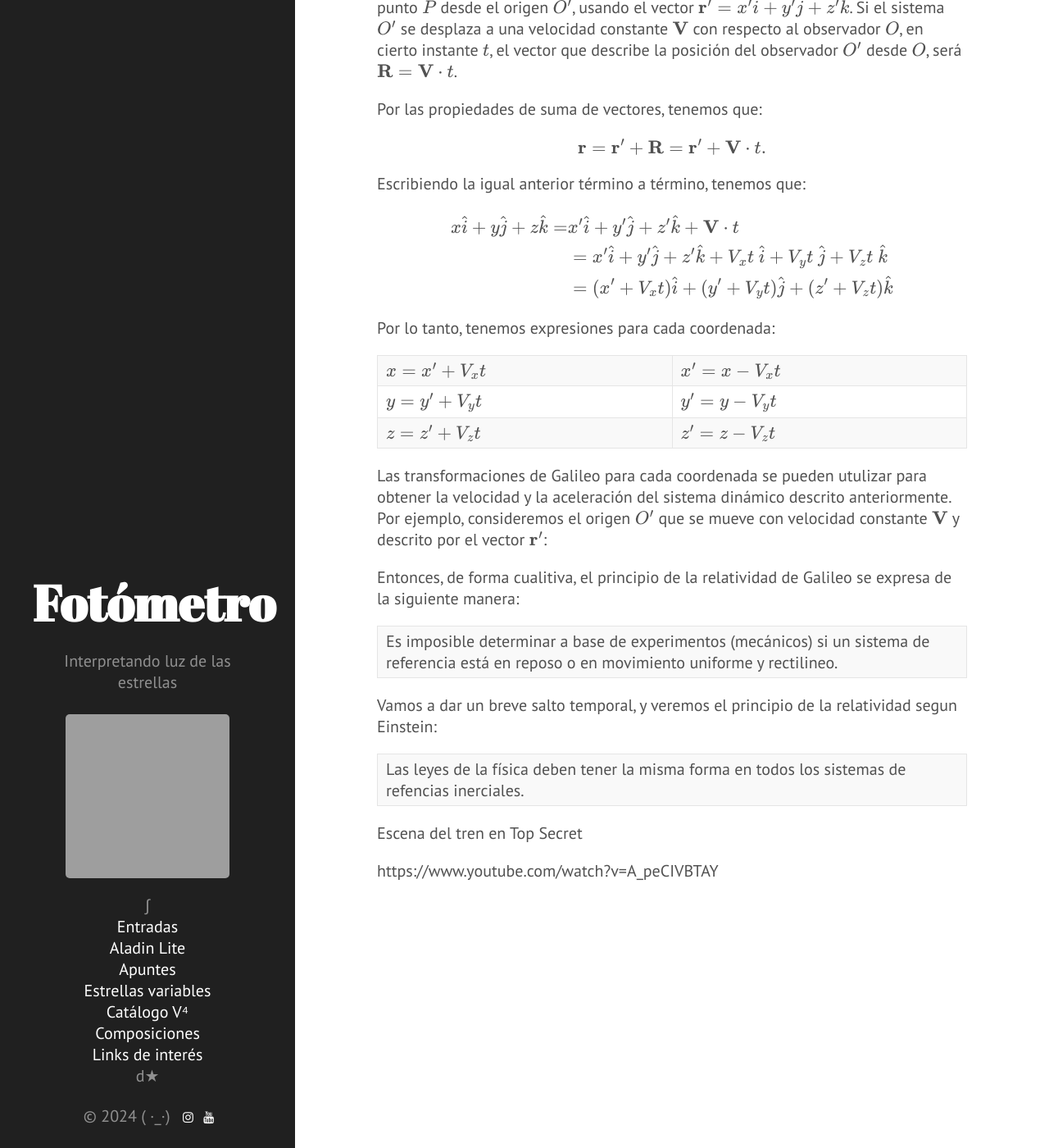
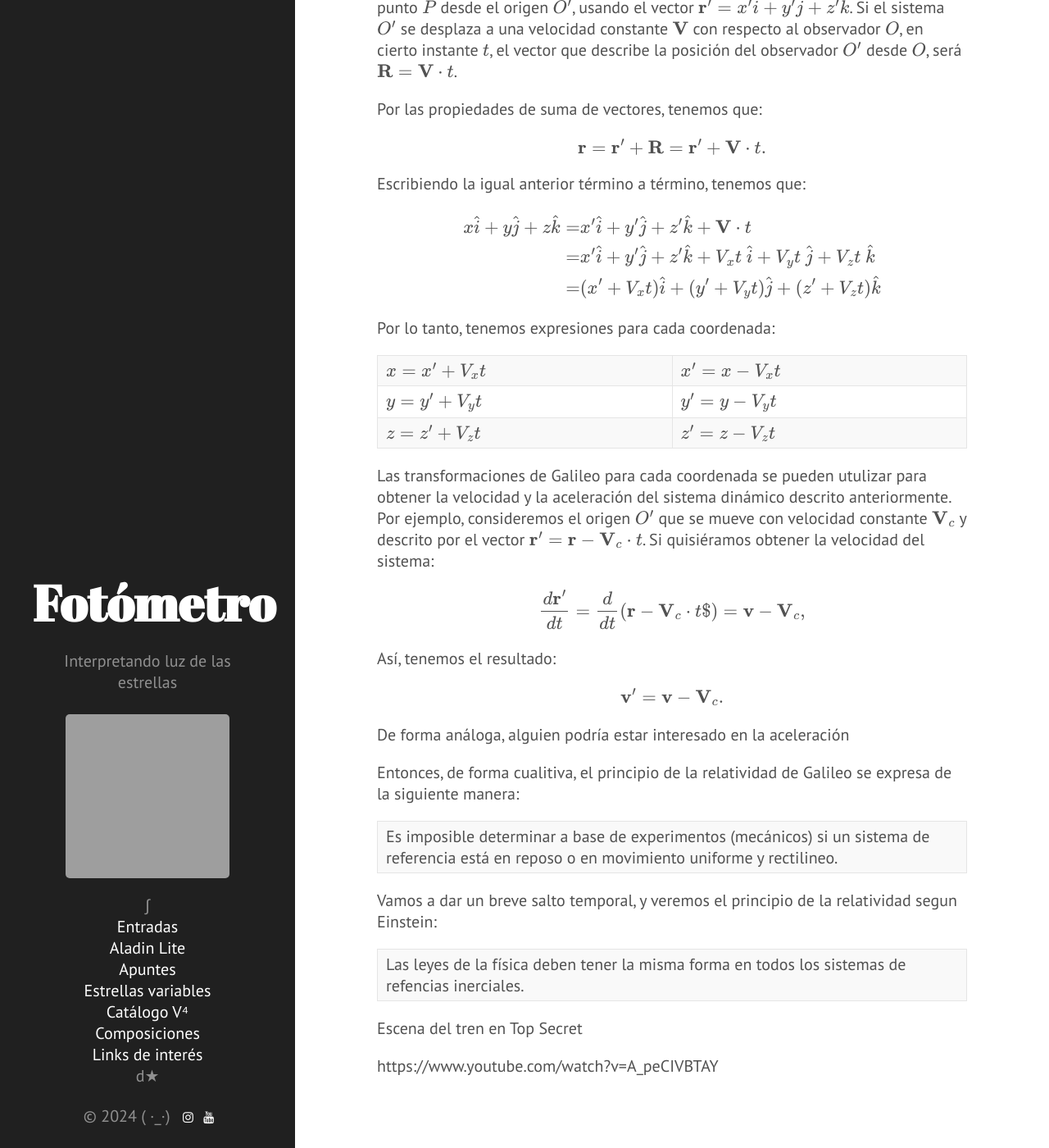
Before and after one commit to nicomedinap/nicomedinap.github.io, a Jekyll site: the page built from apuntes/FisicaDeFronteras/RelatividadGeneral.md, in a window 1280 px wide and 1400 px high, scrolled down 5910 px. Shown: the whole window at 82% size. Built offline with Jekyll 4.4.1, drawn with Linux system fonts in a browser that asks for light colours; formulas are drawn with MathJax 3; a script that is not in the unit is left out; grey boxes are pictures that could not be loaded.

Commit message:
Update RelatividadGeneral.md

```diff
--- a/apuntes/FisicaDeFronteras/RelatividadGeneral.md
+++ b/apuntes/FisicaDeFronteras/RelatividadGeneral.md
@@ -187,8 +187,8 @@ Escribiendo la igual anterior término a término, tenemos que:
 $$
 \begin{align}
 x \hat{i}+ y \hat{j}+z \hat{k} =& x' \hat{i}+ y' \hat{j}+z' \hat{k} + \mathbf{V} \cdot t \\
-	   & = x' \hat{i}+ y' \hat{j}+z' \hat{k} + V_x t\ \hat{i} + V_y t\ \hat{j} + V_z t\ \hat{k} \\
-       & = (x'+V_x t)\hat{i} + (y'+V_y t)\hat{j} + (z'+V_z t)\hat{k} \\
+	   =& x' \hat{i}+ y' \hat{j}+z' \hat{k} + V_x t\ \hat{i} + V_y t\ \hat{j} + V_z t\ \hat{k} \\
+       =& (x'+V_x t)\hat{i} + (y'+V_y t)\hat{j} + (z'+V_z t)\hat{k} \\
 \end{align}
 $$
 
@@ -199,8 +199,20 @@ $x= x'+V_x t$ | $x'= x-V_x t$
 $y= y'+V_y t$ | $y'= y-V_y t$
 $z= z'+V_z t$ | $z'= z-V_z t$
 
-Las transformaciones de Galileo para cada coordenada se pueden utulizar para obtener la velocidad y la aceleración del sistema dinámico descrito anteriormente. Por ejemplo, consideremos el origen $O'$ que se mueve con velocidad constante $\mathbf{V}$ y descrito por el vector $\mathbf{r}'$:
+Las transformaciones de Galileo para cada coordenada se pueden utulizar para obtener la velocidad y la aceleración del sistema dinámico descrito anteriormente. Por ejemplo, consideremos el origen $O'$ que se mueve con velocidad constante $\mathbf{V}_c$ y descrito por el vector $\mathbf{r}'=\mathbf{r} - \mathbf{V}_c \cdot t$. Si quisiéramos obtener la velocidad del sistema:
 
+$$
+\frac{d \mathbf{r}'}{dt} = \frac{d}{dt}(\mathbf{r} - \mathbf{V}_c \cdot t$) = \mathbf{v} - \mathbf{V}_c,
+$$
+
+Así, tenemos el resultado:
+
+$$
+\mathbf{v}' = \mathbf{v} - \mathbf{V}_c.
+$$
+
+
+De forma análoga, alguien podría estar interesado en la aceleración
 
 
 
```
